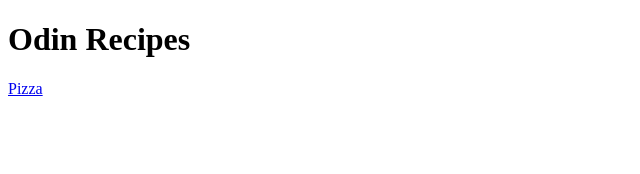
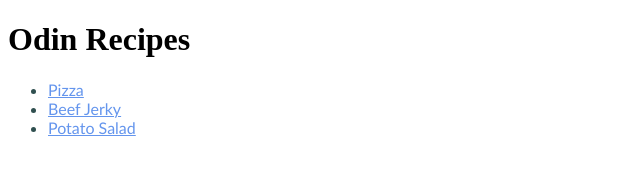
Before and after one commit to Burundok/odin-recipes, a plain HTML site: page index.html in a window 1280 px wide. Shown: the whole page, without its empty margins (0-640 px from the left). Drawn offline with Linux system fonts and the light colour scheme.

Commit message:
Add style.css and links in html files

```diff
--- /dev/null
+++ b/css/styles.css
@@ -0,0 +1,10 @@
+a {
+    color:cornflowerblue;
+    font-size: medium;
+    font-family: 'Gill Sans', 'Gill Sans MT', Calibri, 'Trebuchet MS', sans-serif;
+}
+
+p, li {
+    color:darkslategray;
+    font-family: 'Gill Sans', 'Gill Sans MT', Calibri, 'Trebuchet MS', sans-serif;
+}
--- a/index.html
+++ b/index.html
@@ -3,10 +3,15 @@
 <head>
     <meta charset="UTF-8">
     <meta name="viewport" content="width=device-width, initial-scale=1.0">
+    <link rel="stylesheet" href="css/styles.css">
     <title>Document</title>
 </head>
 <body>
     <h1>Odin Recipes</h1>
-    <a href="recipes/pizza.html">Pizza</a>
+    <ul>
+        <li><a href="recipes/pizza.html">Pizza</a></li>
+        <li><a href="recipes/beef_jerky.html">Beef Jerky</a></li>
+        <li><a href="recipes/potato_salad.html">Potato Salad</a></li>
+      </ul>
 </body>
 </html>
```
Also changed, not shown: recipes/beef_jerky.html (+1 -0 lines), recipes/pizza.html (+1 -0 lines), recipes/potato_salad.html (+1 -0 lines).
